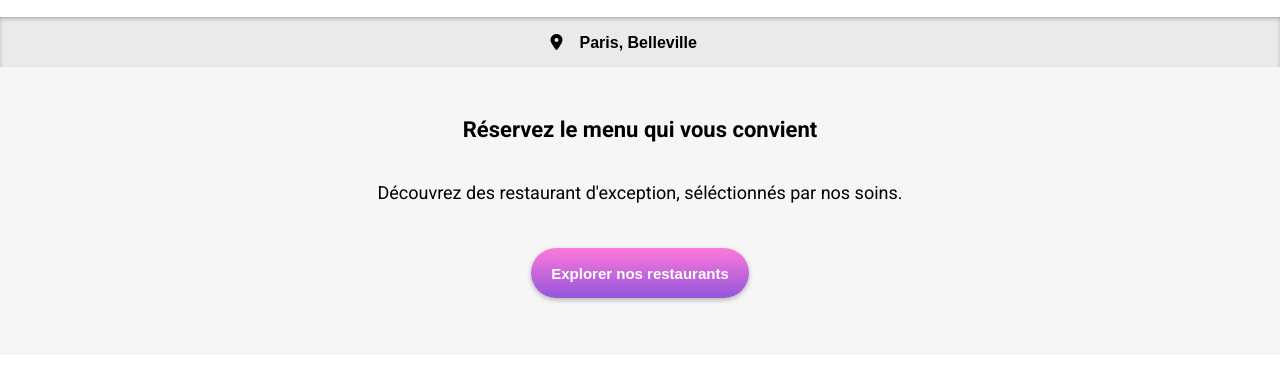
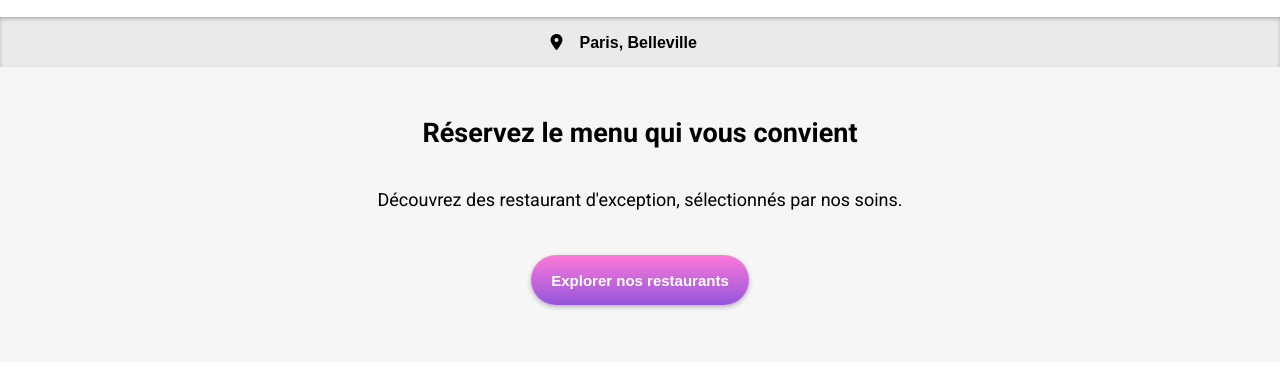
Before and after one commit to micka-le-dev/OC-P3-ohmyfood, a website: page index.html in a window 1280 px wide. Shown: the part 63-446 px from the top of the page. Drawn offline with nearby package versions, Linux system fonts and the light colour scheme; files that its build step writes are made by us from their sources; a web font is replaced by a local one.

Commit message:
Augmenter la taille de police et la marge autour des phrases d'accroche, et corrige une faute d'orthographe

```diff
--- a/index.html
+++ b/index.html
@@ -63,7 +63,7 @@
                     <label for="rechercher-lieu" class="recherche__label"></label>
                 </div>
                 <h3 class="recherche__conseil recherche__conseil--titre">Réservez le menu qui vous convient</h3>
-                <p class="recherche__conseil">Découvrez des restaurant d'exception, séléctionnés par nos soins.</p>
+                <p class="recherche__conseil">Découvrez des restaurant d'exception, sélectionnés par nos soins.</p>
                 <button type="submit" class="recherche__btn btn-principal">Explorer nos restaurants</button>
             </form>
             <aside class="manuel">
--- a/scss/layouts/accueil/_lieu.scss
+++ b/scss/layouts/accueil/_lieu.scss
@@ -36,8 +36,8 @@
         padding-bottom: 45px;
         font-size: 1.8rem;
         &--titre{
-            padding: 50px 0 40px;
-            font-size: 2.2rem;
+            padding: 50px 30px 40px;
+            font-size: 2.7rem;
         }
     };
 }
```
